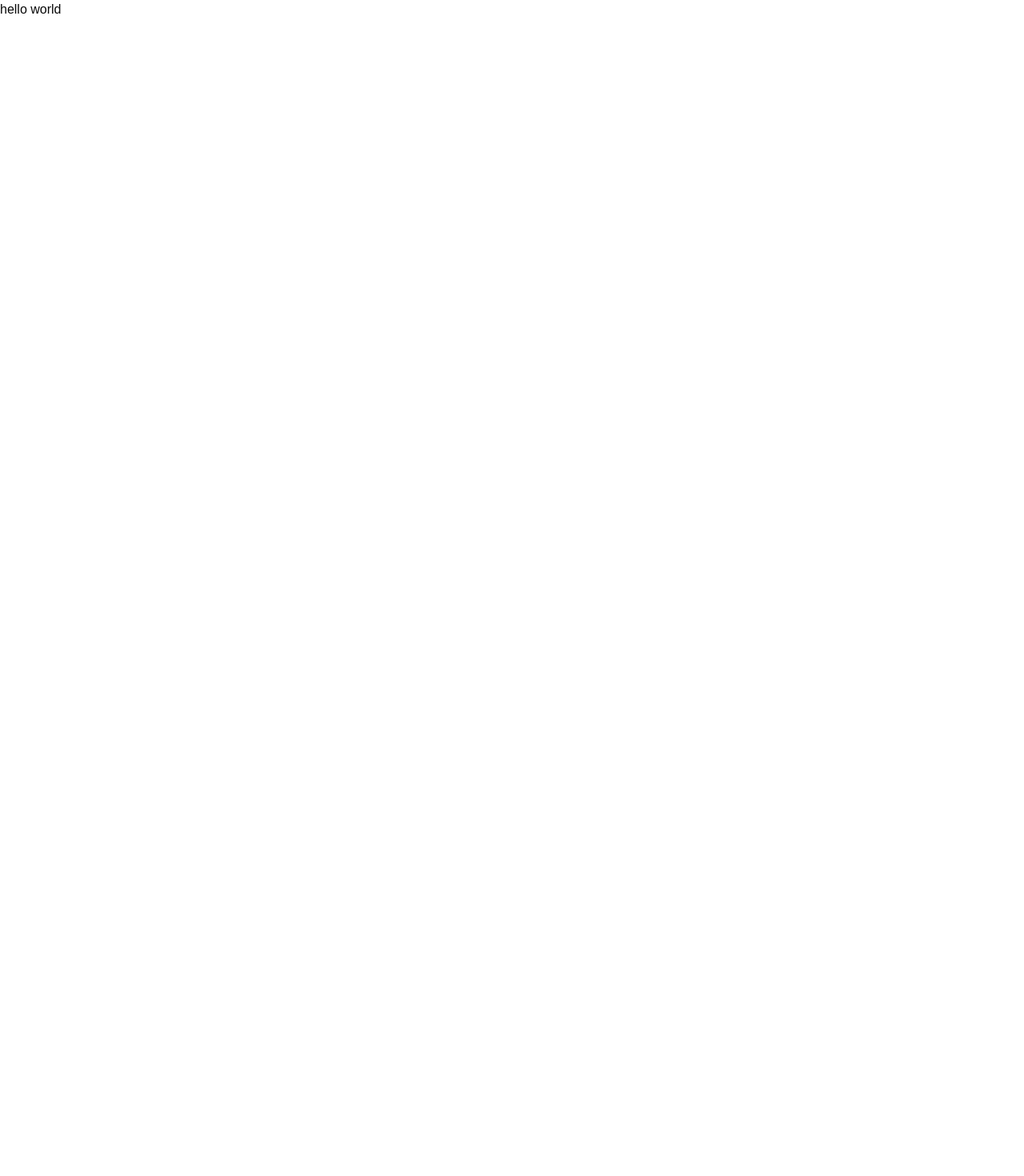
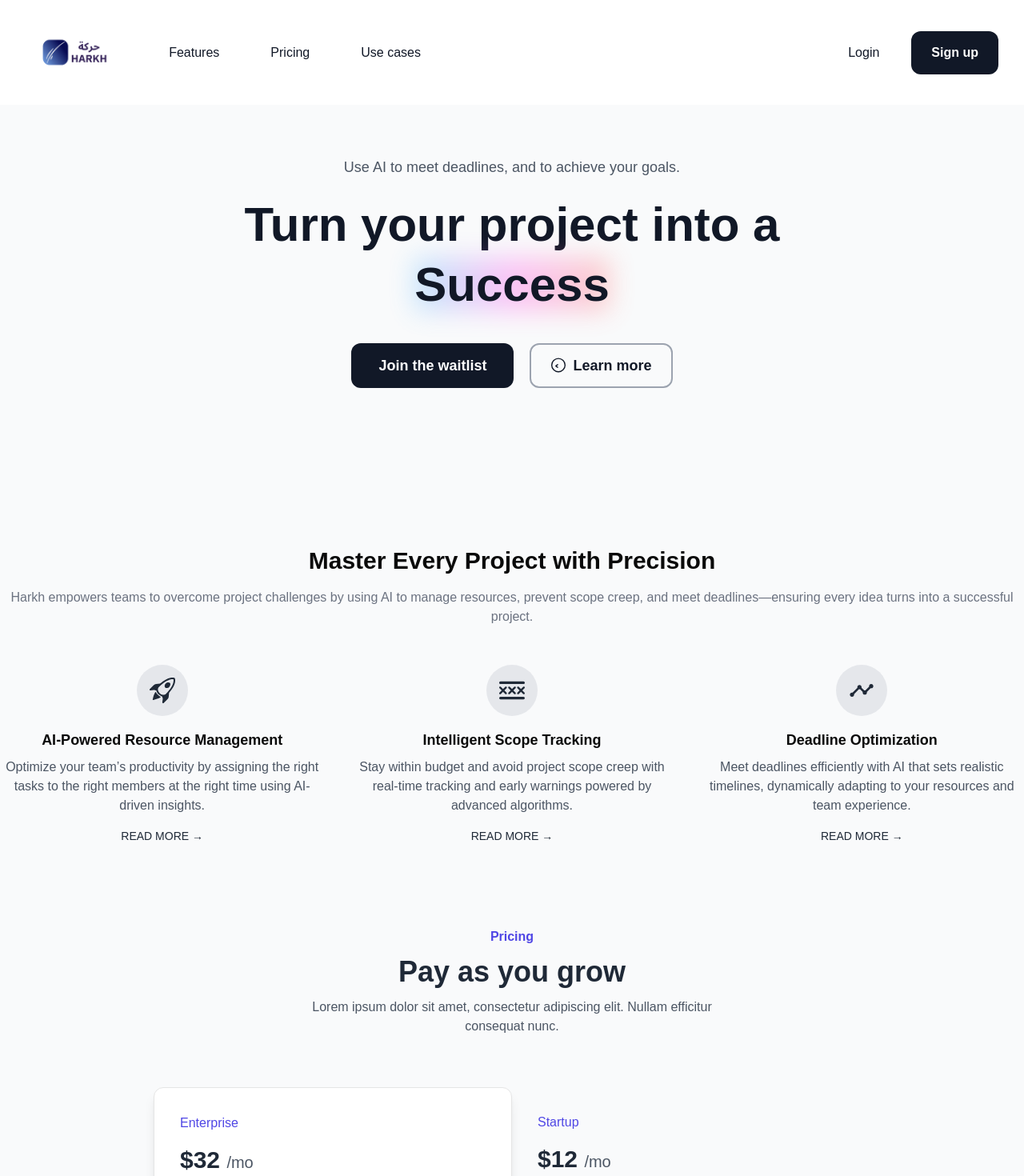
Before and after one commit to fakhraldeen18/harkh-app, a Next.js app: page / in a window 1280 px wide. Shown: the top 1470 px of the page at 80% size. Before the commit the page ends 800 px from the top, so only its background shows below. Built offline with nearby package versions, Linux system fonts and the light colour scheme.

Commit message:
feat(home): finish add components & fix them

```diff
--- a/package.json
+++ b/package.json
@@ -16,6 +16,7 @@
     "next": "15.0.4",
     "react": "^19.0.0",
     "react-dom": "^19.0.0",
+    "react-icons": "^5.4.0",
     "tailwind-merge": "^2.5.5",
     "tailwindcss-animate": "^1.0.7"
   },
--- a/src/app/page.tsx
+++ b/src/app/page.tsx
@@ -1,10 +1,22 @@
 import { Button } from "@/components/ui/button";
+import Features from "@/components/Features";
+import FooterSection from "@/components/FooterSection";
+import HeaderPage from "@/components/HeaderPage";
 import Image from "next/image";
+import Navbar from "@/components/Navbar";
+import NewsLetter from "@/components/NewsLetter";
+import Pricing from "@/components/Pricing";
 
 export default function Home() {
   return (
-    <div>
-      hello world
-    </div>
+      <div>
+        <Navbar />
+        <HeaderPage />
+        <Features />
+
+        <Pricing />
+        <NewsLetter />
+        {/* <FooterSection /> */}
+      </div>
   );
 }
--- a/src/components/FooterSection.tsx
+++ b/src/components/FooterSection.tsx
@@ -1,28 +1,30 @@
-import { Footer } from "flowbite-react";
-import Logo from "@/assets/images/Harkh.png"
-const FooterSection = () => {
-    return (
-        <Footer container>
-        <div className="w-full text-center">
-          <div className="w-full justify-between sm:flex sm:items-center sm:justify-between">
-            <Footer.Brand
-            className="w-[130px] h-[130px]"
-              href=""
-              src={Logo}
-              alt="Harkh Logo"
-              name="Harkh"
-            />
-            <Footer.LinkGroup>
-              <Footer.Link href="#">About</Footer.Link>
-              <Footer.Link href="#">Privacy Policy</Footer.Link>
-              <Footer.Link href="#">Licensing</Footer.Link>
-              <Footer.Link href="#">Contact</Footer.Link>
-            </Footer.LinkGroup>
-          </div>
-          <Footer.Divider />
-          <Footer.Copyright href="#" by="Harkh" year={2024} />
-        </div>
-      </Footer>
-    );
-}
-export default FooterSection
+// // import { Footer } from "flowbite-react";
+// // import Logo from "@/assets/images/Harkh.png"
+// const FooterSection = () => {
+//     const logoUrl = "/assets/images/Harkh.png";
+
+//     return (
+//       <Footer container>
+//         <div className="w-full text-center">
+//           <div className="w-full justify-between sm:flex sm:items-center sm:justify-between">
+//             <Footer.Brand
+//               className="w-[130px] h-[130px]"
+//               href=""
+//               src={logoUrl}
+//               alt="Harkh Logo"
+//               name="Harkh"
+//             />
+//             <Footer.LinkGroup>
+//               <Footer.Link href="#">About</Footer.Link>
+//               <Footer.Link href="#">Privacy Policy</Footer.Link>
+//               <Footer.Link href="#">Licensing</Footer.Link>
+//               <Footer.Link href="#">Contact</Footer.Link>
+//             </Footer.LinkGroup>
+//           </div>
+//           <Footer.Divider />
+//           <Footer.Copyright href="#" by="Harkh" year={2024} />
+//         </div>
+//       </Footer>
+//     );
+// }
+// export default FooterSection
--- a/src/components/Navbar.tsx
+++ b/src/components/Navbar.tsx
@@ -1,9 +1,12 @@
-import React, { useState } from "react"
-import Logo from "@/assets/images/Harkh.png"
+"use client";
+
+import React, { useState } from "react";
+
+// import Logo from "/assets/images/Harkh.png";
 
 const Navbar = () => {
-  const [expanded, setExpanded] = useState(false)
-
+  const [expanded, setExpanded] = useState(false);
+  const logoUrl = "/assets/images/Harkh.png";
   return (
     <header className="py-4 md:py-2">
       <div className="container px-4 mx-auto sm:px-6 lg:px-8">
@@ -14,7 +17,7 @@ const Navbar = () => {
               title=""
               className="flex rounded outline-none focus:ring-1 focus:ring-gray-900 focus:ring-offset-2"
             >
-              <img className="w-[9vw] h-[9vw]" src={Logo} alt="Logo" />
+              <img className="w-[9vw] h-[9vw]" src={logoUrl} alt="Logo" />
             </a>
           </div>
 
@@ -155,7 +158,7 @@ const Navbar = () => {
         )}
       </div>
     </header>
-  )
-}
+  );
+};
 
-export default Navbar
+export default Navbar;
--- a/src/components/NewsLetter.tsx
+++ b/src/components/NewsLetter.tsx
@@ -7,7 +7,7 @@ export default function NewsLetter() {
         </div>
         <div className="flex-1 mt-6 md:mt-0">
           <form
-            onSubmit={(e) => e.preventDefault()}
+            // onSubmit={(e) => e.preventDefault()}
             className="flex items-center gap-x-3 md:justify-end"
           >
             <div className="relative">
```
Also changed, not shown: 1 other file (tests, documents, lock files or other folders).
